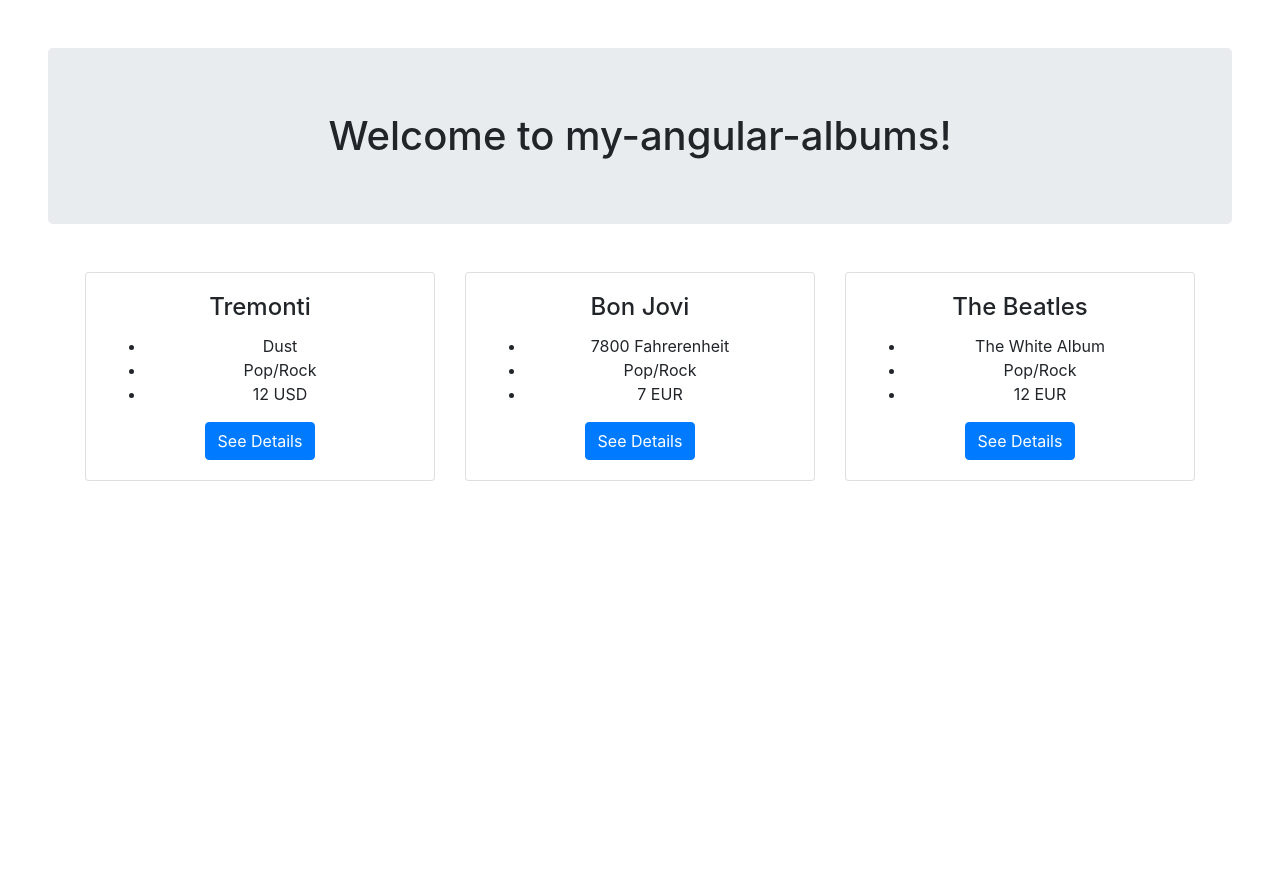
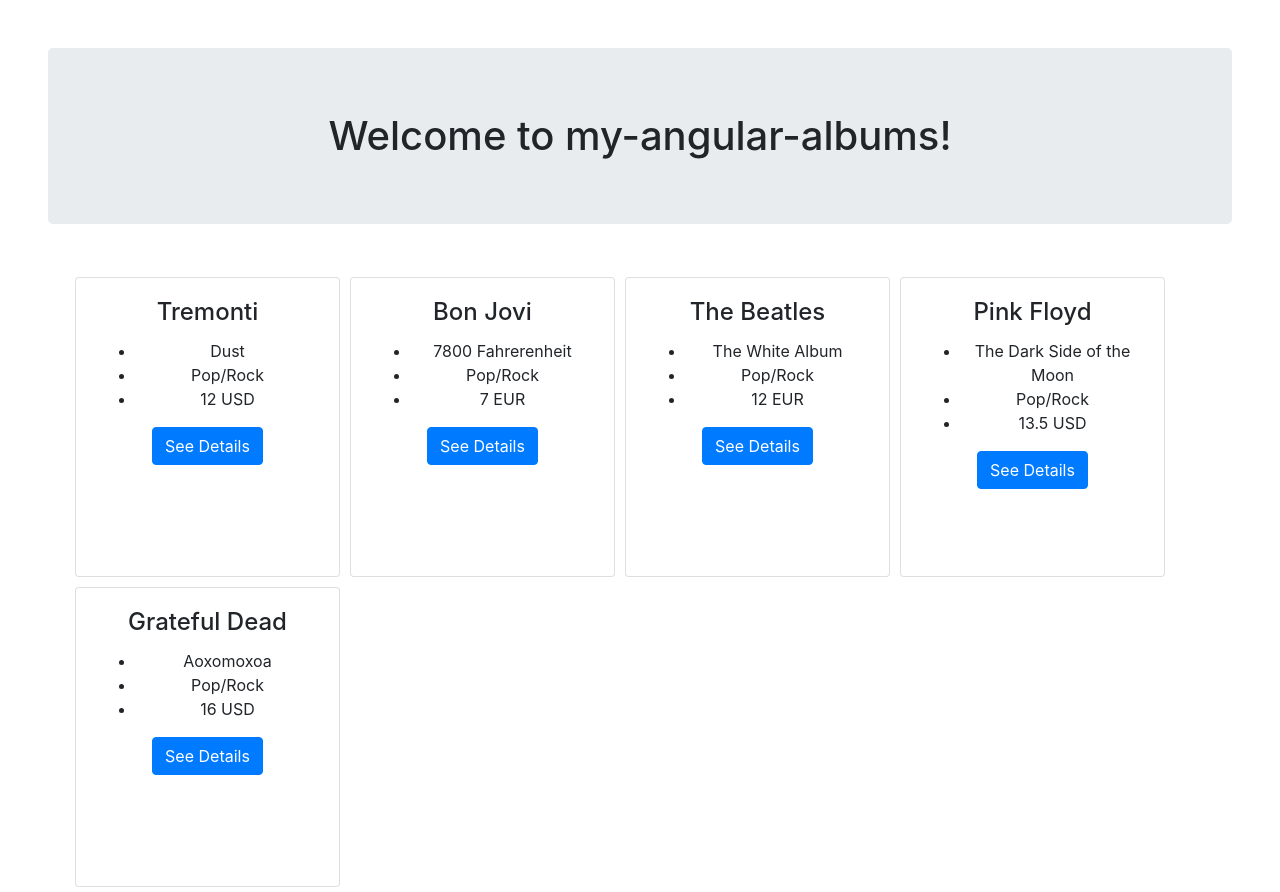
Before and after one commit to lc7729/angular100-albums, an Angular app: page / in a window 1280 px wide. Before the commit the page ends 800 px from the top, so only its background shows below. Built offline with nearby package versions, Linux system fonts and the light colour scheme.

Commit message:
Add ngFor Directive

```diff
--- a/src/app/albums/album-card/album-card.component.css
+++ b/src/app/albums/album-card/album-card.component.css
@@ -0,0 +1,5 @@
+.card {
+    width:265px;
+    height:300px;
+    margin: 5px;
+}
--- a/src/app/albums/album-card/album-card.component.html
+++ b/src/app/albums/album-card/album-card.component.html
@@ -1,3 +1,4 @@
+<div class="card">
   <div class="card-body text-center">
     <h4 class="card-title">{{ album.artist }}</h4>
     <ul>
@@ -7,3 +8,4 @@
     </ul>
     <button class="btn btn-primary" (click)="showAlbum()">See Details</button>
   </div>
+</div>
--- a/src/app/albums/album-list/album-list.component.html
+++ b/src/app/albums/album-list/album-list.component.html
@@ -1,7 +1,5 @@
 <div class="container">
   <div class="card-deck">
-    <app-album-card class="card" [album]="albums[0]" (albumClicked)="parentFunctionHandler($event)"></app-album-card>
-    <app-album-card class="card" [album]="albums[1]" (albumClicked)="parentFunctionHandler($event)"></app-album-card>
-    <app-album-card class="card" [album]="albums[2]" (albumClicked)="parentFunctionHandler($event)"></app-album-card>
+    <app-album-card *ngFor="let album of albums" [album]="album" (albumClicked)="parentFunctionHandler($event)"></app-album-card>
   </div>
 </div>
--- a/src/app/albums/album-list/album-list.component.ts
+++ b/src/app/albums/album-list/album-list.component.ts
@@ -41,9 +41,23 @@
         genre: "Pop/Rock",
         price: 12,
         currency: "EUR"
+      },
+      {
+        id: 4,
+        artist: "Pink Floyd",
+        album_name: "The Dark Side of the Moon",
+        genre: "Pop/Rock",
+        price: 13.5,
+        currency: "USD"
+      },
+      {
+        id: 5,
+        artist: "Grateful Dead",
+        album_name: "Aoxomoxoa",
+        genre: "Pop/Rock",
+        price: 16,
+        currency: "USD"
       }
     ];
-
   }
-
 }
```
Lines whose indentation alone changed are shown as unchanged.
